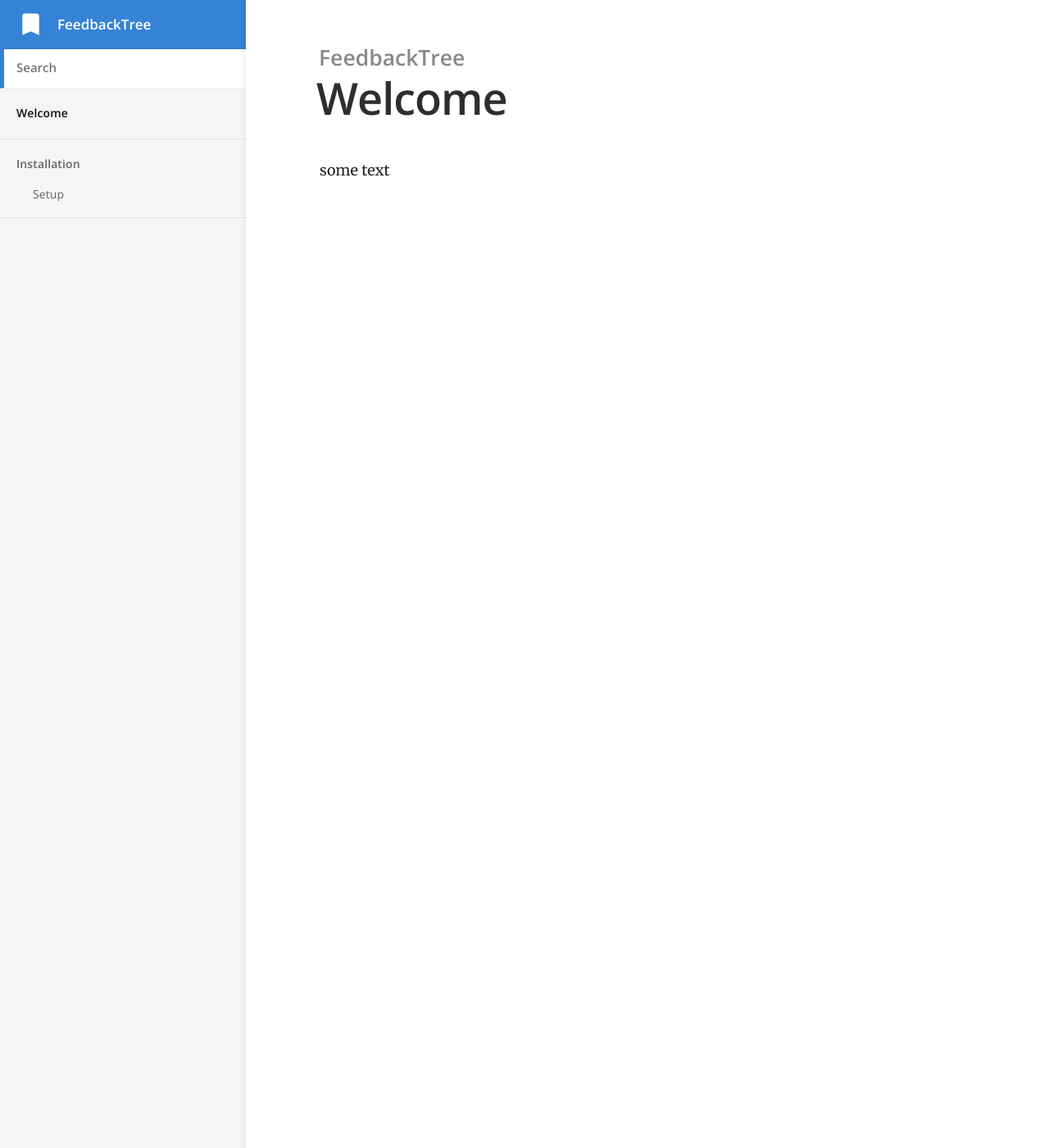
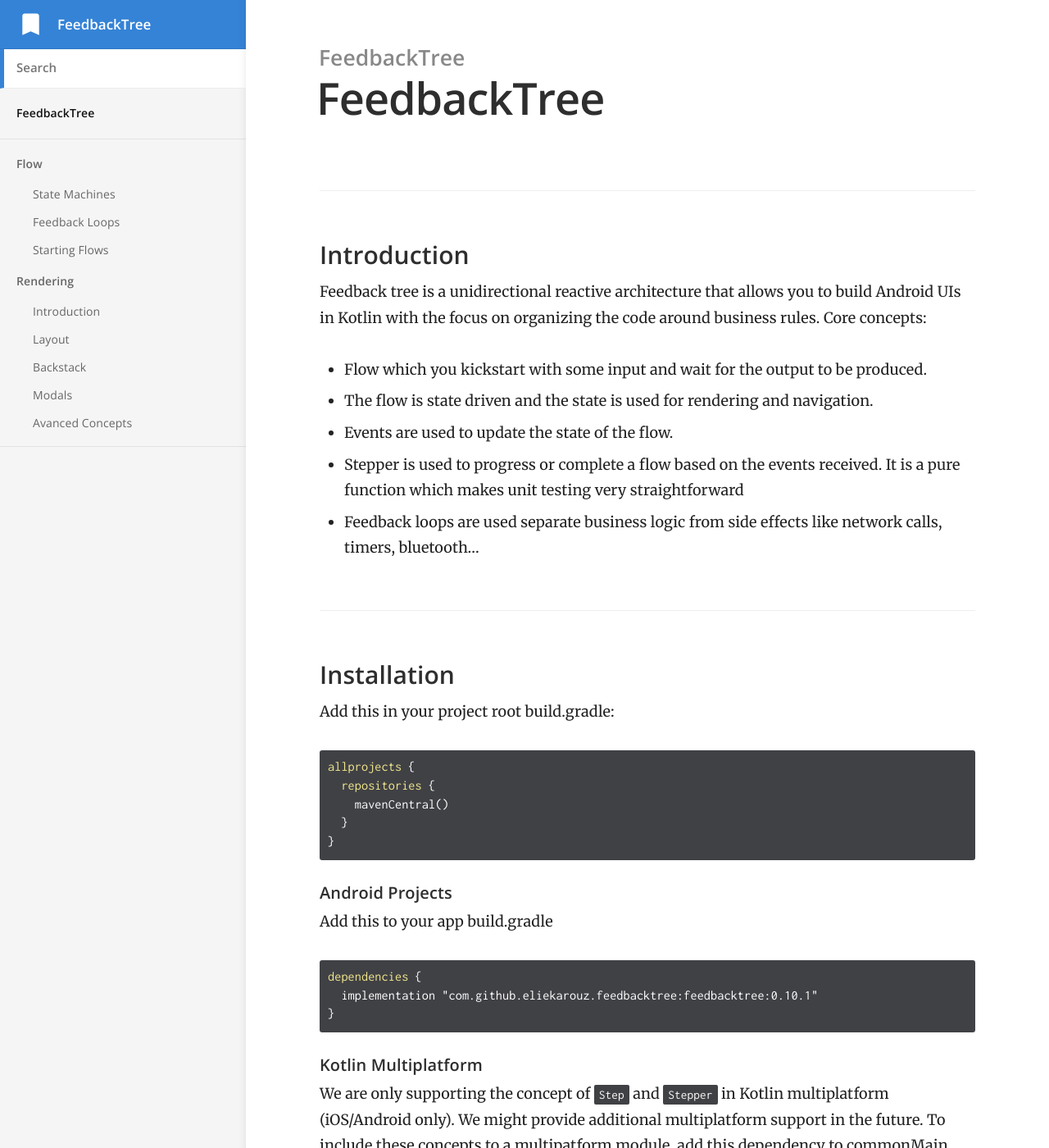
Before and after one commit to eliekarouz/FeedbackTree, a Jekyll site: the page built from docs/index.md, in a window 1280 px wide and 1400 px high. Shown: the whole window at 82% size. Built offline with Jekyll 4.4.1, drawn with Linux system fonts in a browser that asks for light colours; some of the changed text lies outside the part shown.

Commit message:
Initial commit of the documentation

````diff
--- /dev/null
+++ b/docs/_docs/flow/FeedbackLoops.md
@@ -0,0 +1,5 @@
+---
+title: Feedback Loops
+category: Flow
+order: 2
+---
--- a/docs/_docs/installation/setup.md
+++ b/docs/_docs/flow/StartingFlows.md
@@ -1,7 +1,7 @@
 ---
-title: Setup
-category: Installation
-order: 1
+title: Starting Flows
+category: Flow
+order: 3
 ---
 
 Add it in your root build.gradle:
--- /dev/null
+++ b/docs/_docs/rendering/Advanced.md
@@ -0,0 +1,5 @@
+---
+title: Avanced Concepts
+category: Rendering
+order: 5
+---
--- /dev/null
+++ b/docs/_docs/rendering/Backstack.md
@@ -0,0 +1,5 @@
+---
+title: Backstack
+category: Rendering
+order: 3
+---
--- /dev/null
+++ b/docs/_docs/rendering/Introduction.md
@@ -0,0 +1,5 @@
+---
+title: Introduction
+category: Rendering
+order: 1
+---
--- /dev/null
+++ b/docs/_docs/rendering/Layout.md
@@ -0,0 +1,5 @@
+---
+title: Layout
+category: Rendering
+order: 2
+---
--- /dev/null
+++ b/docs/_docs/rendering/Modals.md
@@ -0,0 +1,5 @@
+---
+title: Modals
+category: Rendering
+order: 4
+---
--- a/docs/index.md
+++ b/docs/index.md
@@ -1,5 +1,118 @@
 ---
-title: Welcome
+title: FeedbackTree
 ---
 
-some text
+### Introduction
+Feedback tree is a unidirectional reactive architecture that allows you to build Android UIs in Kotlin
+with the focus on organizing the code around business rules.
+Core concepts:
+- Flow which you kickstart with some input and wait for the output to be produced.
+- The flow is state driven and the state is used for rendering and navigation.
+- Events are used to update the state of the flow.
+- Stepper is used to progress or complete a flow based on the events received. It is a pure function which
+makes unit testing very straightforward
+- Feedback loops are used separate business logic from side effects like network calls, timers, bluetooth...
+
+### Installation
+Add this in your project root build.gradle:
+```gradle
+allprojects {
+  repositories {
+    mavenCentral()
+  }
+}
+```
+
+##### Android Projects
+Add this to your app build.gradle
+```gradle
+dependencies {
+  implementation "com.github.eliekarouz.feedbacktree:feedbacktree:0.10.1"
+}
+```
+
+##### Kotlin Multiplatform
+We are only supporting the concept of `Step` and `Stepper` in Kotlin multiplatform (iOS/Android only).
+We might provide additional multiplatform support in the future.
+To include these concepts to a multipatform module, add this dependency to commonMain.
+```gradle
+dependencies {
+    api "com.github.eliekarouz.feedbacktree:core:0.10.1"
+}
+```
+If you are targeting iOS you will also need to export the dependencies:
+```gradle
+framework("Example") {
+    export "com.github.eliekarouz.feedbacktree:core:0.10.1"
+    transitiveExport = true
+}
+```
+
+### Example
+
+In the example below, we will be taking a simple login screen:
+
+##### State
+
+```kotlin
+data class State(
+    val email: String = "",
+    val password: String = "",
+    val isLoggingIn: Boolean = false
+)
+```
+
+##### Event
+
+```kotlin
+sealed class Event {
+    data class EnteredEmail(val email: String) : Event()
+    data class EnteredPassword(val password: String) : Event()
+    object ClickedLogin : Event()
+    data class ReceivedLogInResponse(val success: Boolean) : Event()
+}
+```
+
+##### Stepper
+
+```kotlin
+fun stepper(state: State, event: Event): Step<State, Unit> {
+    return when (event) {
+        is Event.EnteredEmail -> state.copy(email = event.email).advance()
+        is Event.EnteredPassword -> state.copy(password = event.password).advance()
+        Event.ClickedLogin -> endFlowWith(Unit)
+        is Event.ReceivedLogInResponse -> endFlowWith(
+            Unit
+        )
+    }
+}
+```
+
+##### Feedbacks
+
+```kotlin
+
+```
+
+##### ViewModel
+
+```kotlin
+
+```
+
+##### The Flow
+
+```kotlin
+val LoginFlow = Flow<Unit, State, Event, Unit, LoginViewModel>(
+    initialState = { State() },
+    stepper = ::stepper,
+    feedbacks = listOf()
+) { state, context ->
+    LoginViewModel(state, context.sink)
+}
+```
+
+##### View binding
+
+
+##### And voila!
````
Also changed, not shown: docs/_docs/_defaults.md (deleted, +0 -5 lines), docs/_docs/flow/StateMachines.md (added, +5 -0 lines).
